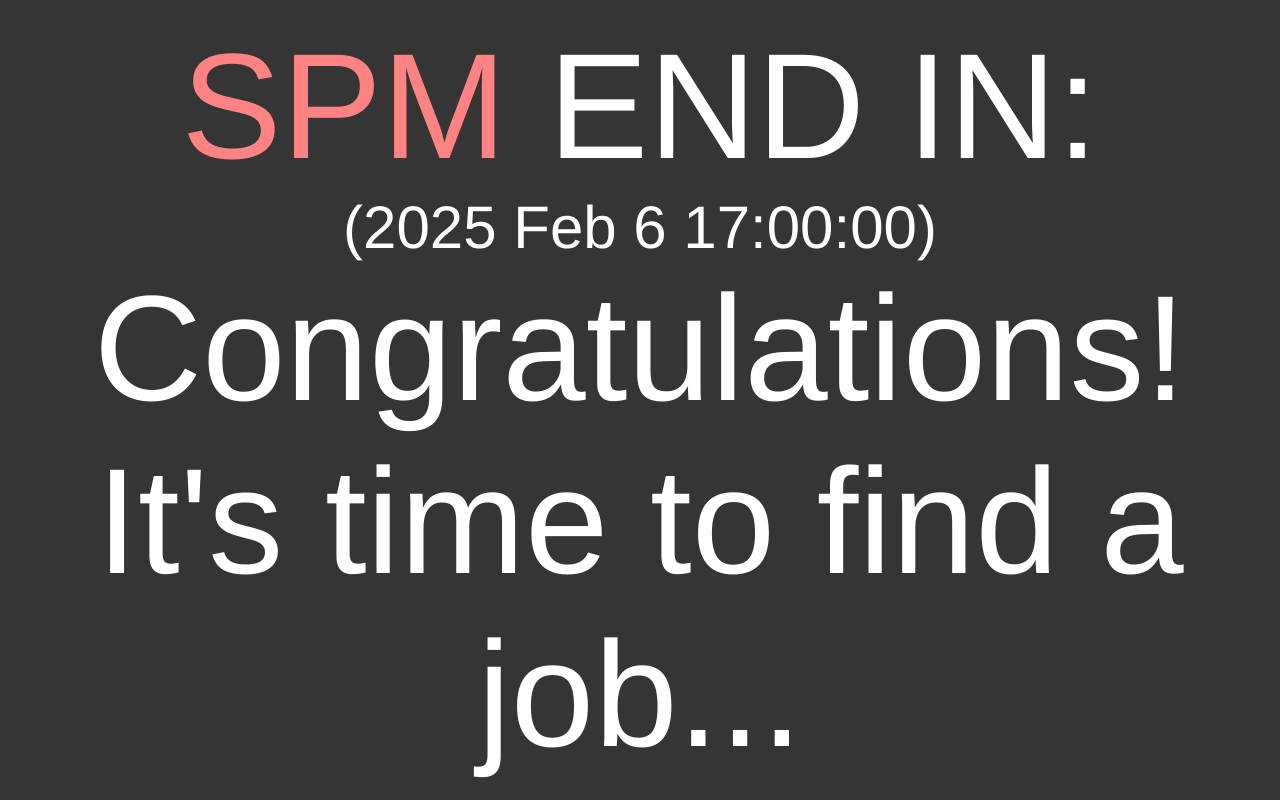
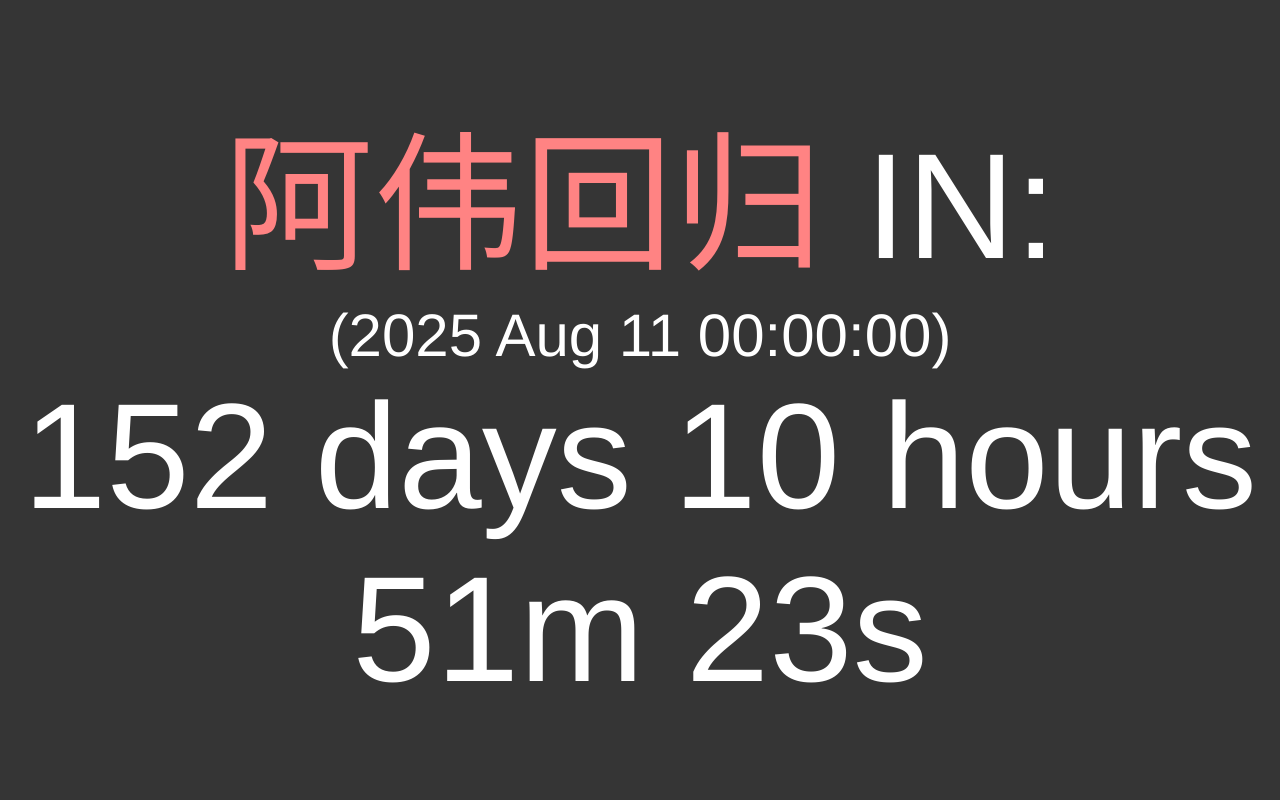
Before and after one commit to MM079487/animalbot, a website: page public/countdown/index.html in a window 1280 px wide. Drawn offline with Linux system fonts and the light colour scheme.

Commit message:
-Updated countdown for wei

```diff
--- a/public/countdown/index.html
+++ b/public/countdown/index.html
@@ -8,8 +8,8 @@
 </head>
 <body>
     <div class="box">
-        <div class="title"><a style="color: rgb(255, 131, 131);">SPM</a> END IN:</div>
-        <div class="targetDate">(2025 Feb 6 17:00:00)</div>
+        <div class="title"><a style="color: rgb(255, 131, 131);">阿伟回归</a> IN:</div>
+        <div class="targetDate">(2025 Aug 11 00:00:00)</div>
         <div id="timer">- days - hours - m - s</div>
     </div>
 </body>
--- a/public/countdown/script.js
+++ b/public/countdown/script.js
@@ -1,5 +1,5 @@
 // Set the date we're counting down to
-var countDownDate = new Date("Feb 6, 2025 17:00:00").getTime();
+var countDownDate = new Date("Aug 11, 2025 00:00:00").getTime();
 
 // Update the count down every 1 second
 var x = setInterval(function() {
@@ -23,6 +23,6 @@ var x = setInterval(function() {
   // If the count down is over, write some text
   if (distance < 0) {
     clearInterval(x);
-    document.getElementById("timer").innerHTML = "Congratulations! It's time to find a job...";
+    document.getElementById("timer").innerHTML = "阿伟 Welcome Back";
   }
 }, 100);
```
